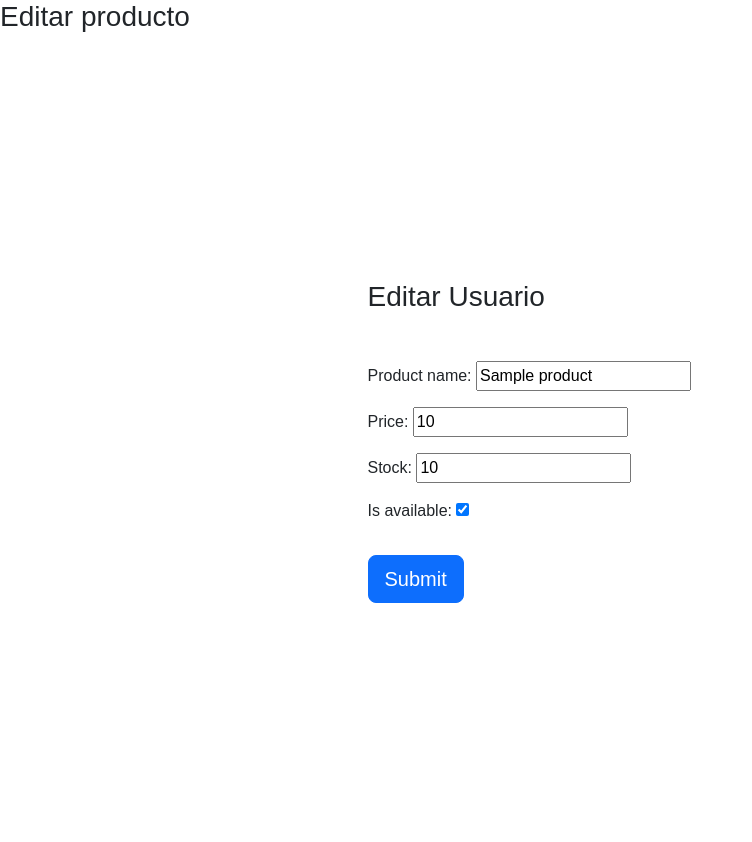
After one commit to Edwin-DEV-py/TopChoice_Cherry, a Django app: page /store/edit_inventary/1 in a window 1280 px wide. The commit adds this page. Shown: the whole page, without its empty margins (0-752 px from the left). Run offline with Django 4.2, Linux system fonts and the light colour scheme; tables that the repository leaves empty hold one stand-in row (values such as "Sample post"); some web fonts are replaced.

Commit message:
editar productos

```diff
--- a/TopChoice/Productos/forms.py
+++ b/TopChoice/Productos/forms.py
@@ -4,4 +4,4 @@ from .models import *
 class Product_Form(forms.ModelForm):
     class Meta:
         model = Products
-        fields = '__all__'
+        fields = ['product_name','price','stock','is_available']
--- a/TopChoice/Productos/urls.py
+++ b/TopChoice/Productos/urls.py
@@ -8,5 +8,6 @@ urlpatterns = [
     path('category/<slug:category_slug>',views.store, name='product_per_category'),
     path('category/<slug:category_slug>/<slug:product_slug>',views.product_information,name='product_information'),
     path('search/', views.search, name='search'),
-    path('inventario.html',views.inventary,name='inventary')
+    path('inventario.html',views.inventary,name='inventary'),
+    path('edit_inventary/<int:product_id>',views.edit_inventary,name='edit_inventary')
 ]
--- a/TopChoice/Productos/views.py
+++ b/TopChoice/Productos/views.py
@@ -96,7 +96,7 @@ def search(request):
 
 #acceso al invenatario de productos
 @login_required
-@user_passes_test(lambda user: user.employe_roll,login_url='login')
+@user_passes_test(lambda user: user.employe_roll or user.is_admin,login_url='login')
 def inventary(request):
     products = Products.objects.all()
     pagination = Paginator(products,20)
@@ -112,3 +112,15 @@ def inventary(request):
     page_range = range(start,end+1)
     context = {'products':page_x_products,'page_range':page_range}
     return render(request,'administracion/inventario.html',context)
+
+def edit_inventary(request,product_id):
+    product = Products.objects.get(product_id=product_id)
+    if request.method == 'GET':
+        form = Product_Form(instance=product)
+        context = {'form':form, 'product':product}
+    else:
+        form = Product_Form(request.POST,instance=product)
+        if form.is_valid():
+            form.save()
+            return redirect('inventary')
+    return render(request,'administracion/editar_productos.html',context)
--- /dev/null
+++ b/TopChoice/templates/administracion/editar_productos.html
@@ -0,0 +1,25 @@
+{% extends 'index.html' %}
+{% load static %}
+{% block content %}
+<h3>Editar producto</h3>
+<section class="vh-100 gradient-custom">
+    <div class="container py-5 h-100">
+    <div class="row justify-content-center align-items-center h-100">
+        <div class="col-12 col-lg-9 col-xl-7">
+        <div class="shadow-2-strong card-registration" style="border-radius: 15px;">
+            <div class="card-body p-4 p-md-5">
+            <h3 class="mb-4 pb-2 pb-md-0 mb-md-5">Editar Usuario</h3>
+            <form method="post">
+                {% csrf_token %}
+                {{ form.as_p }}
+                <div class="mt-4 pt-2">
+                    <input class="btn btn-primary btn-lg" type="submit" value="Submit" />
+                </div>
+            </form>
+            </div>
+        </div>
+        </div>
+    </div>
+    </div>
+</section>
+{% endblock %}
```
Also changed, not shown: TopChoice/templates/administracion/inventario.html (+7 -2 lines).
